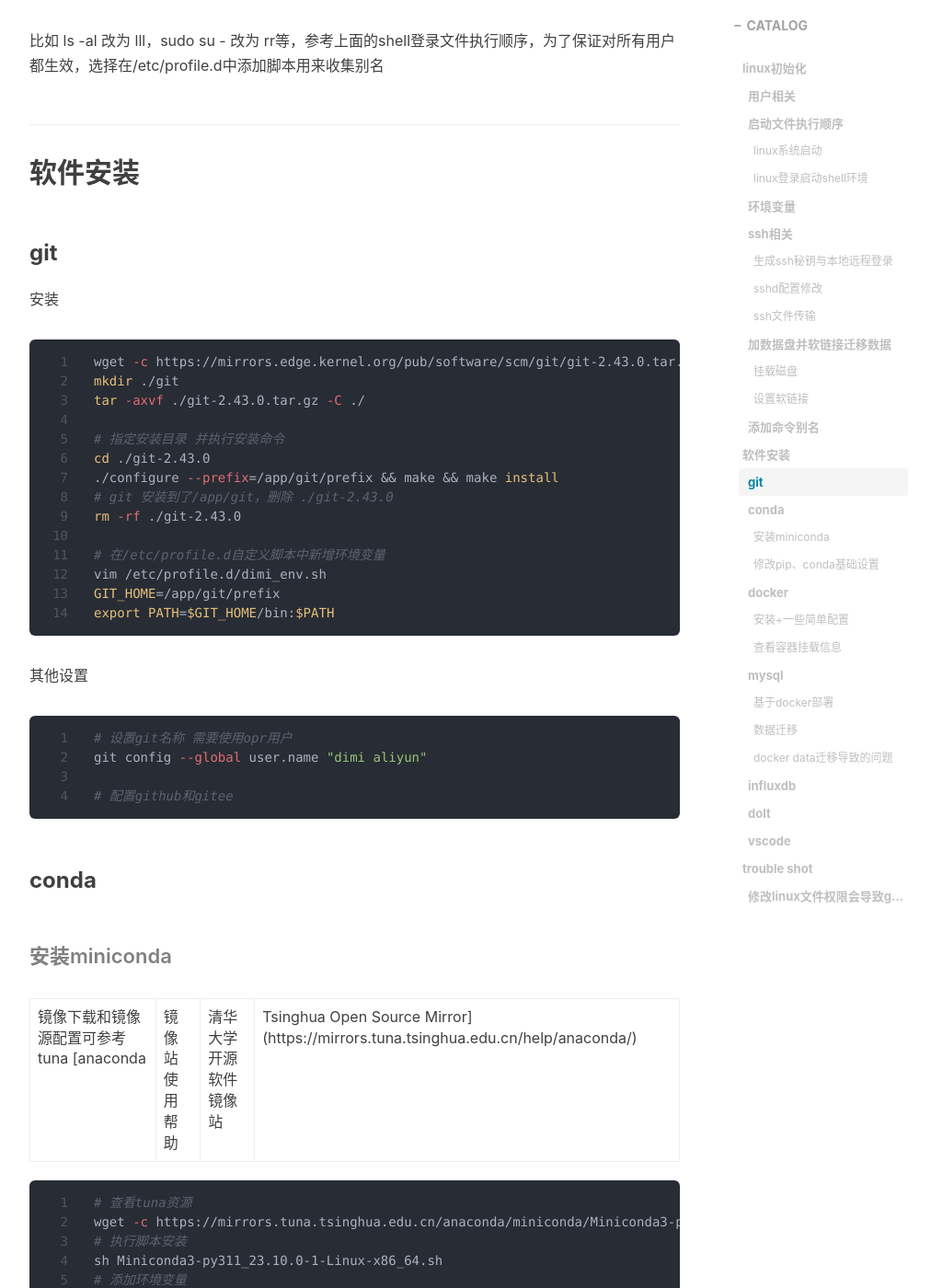
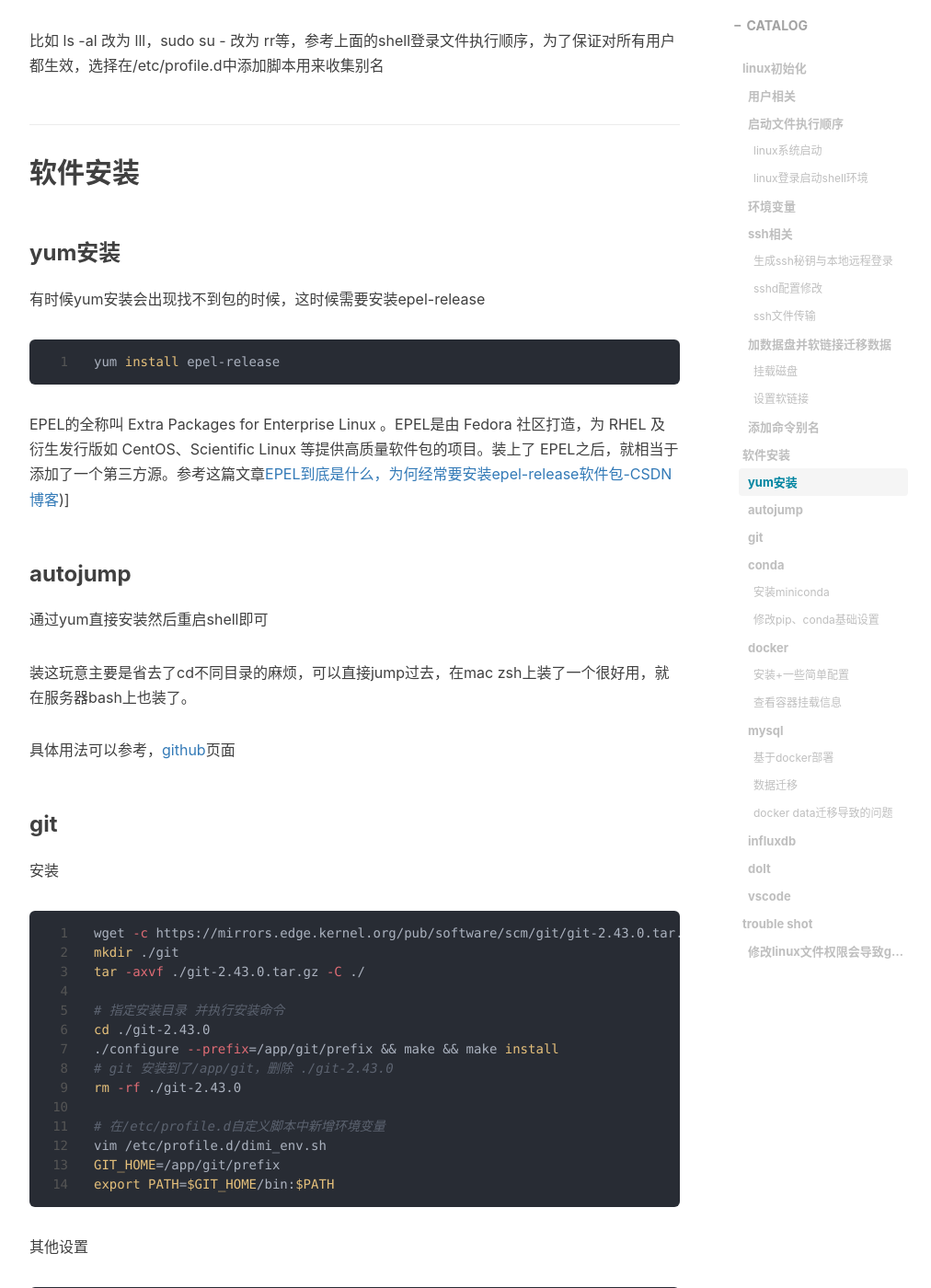
Before and after one commit to dimi-liu/dimi-liu.github.io, a Jekyll site: the page built from _posts/coding/tool/2023-12-16-linux配置.markdown, in a window 1280 px wide and 1400 px high, scrolled down 6330 px. Shown: the whole window at 92% size, without its empty margins (233-1245 px from the left). Built offline with Jekyll 4.4.1, drawn with Linux system fonts in a browser that asks for light colours; nearby versions of some CDN libraries; comment, search, counter and statistics services are not loaded.

Commit message:
2024-02-14 新增yum和autpjump

````diff
--- a/_posts/coding/tool/2023-12-16-linux配置.markdown
+++ b/_posts/coding/tool/2023-12-16-linux配置.markdown
@@ -73,8 +73,6 @@ opr ALL=(ALL) NOPASSWD: /usr/bin/su
 /etc/enviorment 和 /etc/profile 的区别
 
 enviorment时环境变量 不属于用户的,例如系统的一些信息等就需要读取/etc/enviorment
-
-
 
 ### 环境变量
 
@@ -223,6 +221,24 @@ rm -rf /app/docker_data.bak
 比如 ls -al 改为 lll，sudo su - 改为 rr等，参考上面的shell登录文件执行顺序，为了保证对所有用户都生效，选择在/etc/profile.d中添加脚本用来收集别名
 
 ## 软件安装
+
+### yum安装
+
+有时候yum安装会出现找不到包的时候，这时候需要安装epel-release
+
+```bash
+yum install epel-release
+```
+
+EPEL的全称叫 Extra Packages for Enterprise Linux 。EPEL是由 Fedora 社区打造，为 RHEL 及衍生发行版如 CentOS、Scientific Linux 等提供高质量软件包的项目。装上了 EPEL之后，就相当于添加了一个第三方源。参考这篇文章[EPEL到底是什么，为何经常要安装epel-release软件包-CSDN博客](https://blog.csdn.net/weixin_41831919/article/details/109035936))]
+
+### autojump
+
+通过yum直接安装然后重启shell即可
+
+装这玩意主要是省去了cd不同目录的麻烦，可以直接jump过去，在mac zsh上装了一个很好用，就在服务器bash上也装了。
+
+具体用法可以参考，[github](https://github.com/wting/autojump)页面
 
 ### git
 
@@ -504,8 +520,6 @@ dolt clone chenditc/investment_data
 
 配置可以见vscode插件配置doc [【vscode】 ssh远程登录配置 - dimi's blog](https://dimi-liu.github.io/2023/08/13/vscode-ssh-远程登录配置/)，第一次连接会在server端安装vscode-server；若未联网，则需要离线安装，路径在 ~/.vscode-server
 
-
-
 ## trouble shot
 
 ### 修改linux文件权限会导致git跟踪文件权限变更
````
